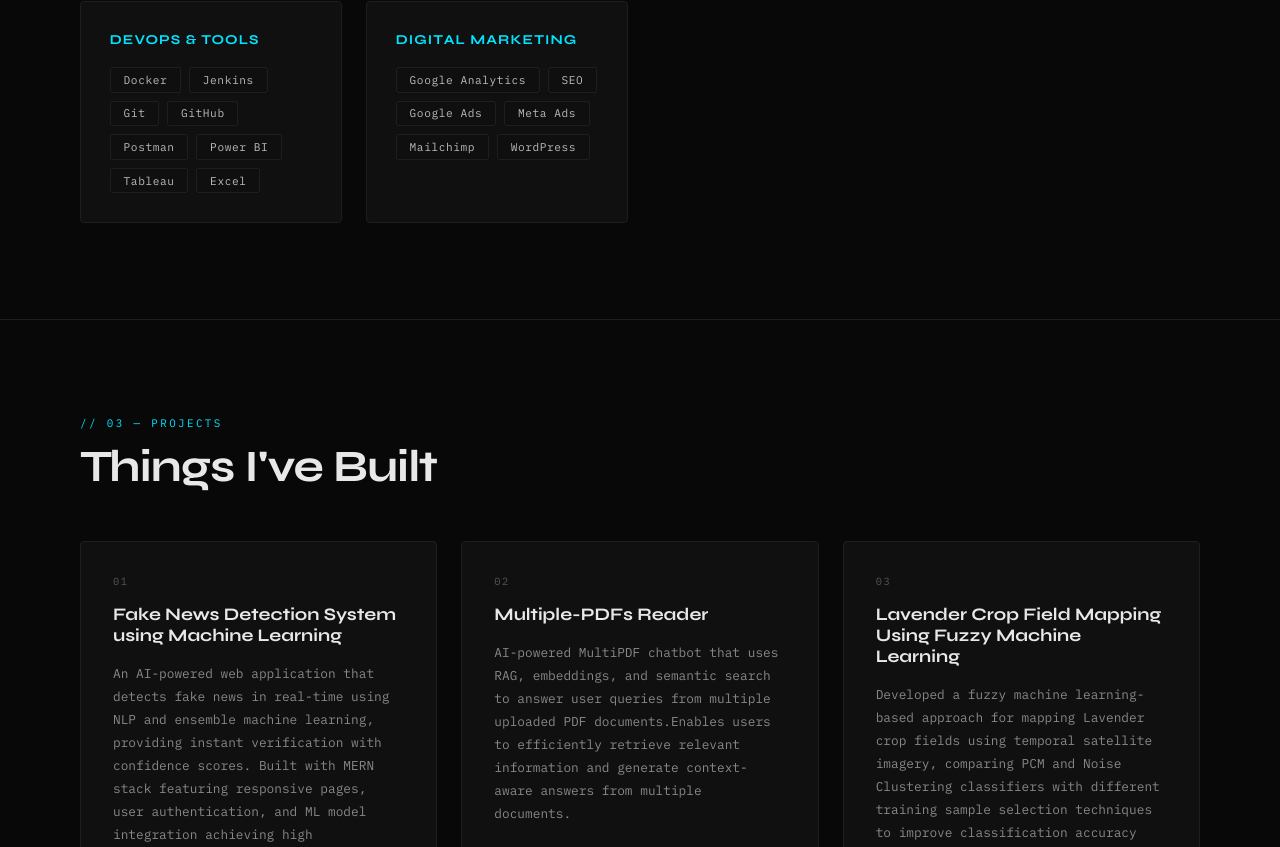
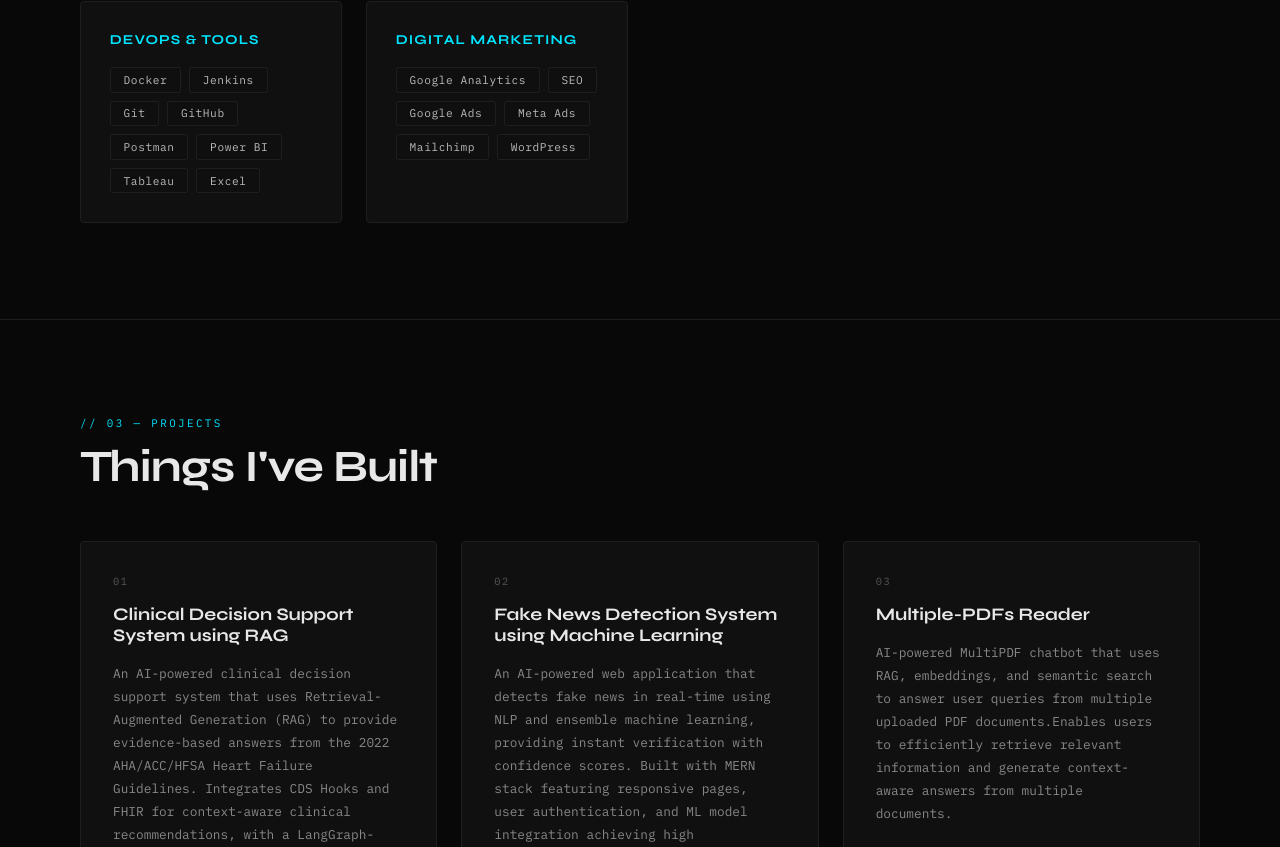
Before and after one commit to ishan-sharma23/Portfolio, a React (Vite) app: page / in a window 1280 px wide. Shown: the part 1953-2800 px from the top of the page. Built offline with nearby package versions, Linux system fonts and the light colour scheme; the HTML template or start-up script is replaced by a standard one.

Commit message:
project added

```diff
--- a/src/components/Projects.tsx
+++ b/src/components/Projects.tsx
@@ -4,41 +4,48 @@
 const PROJECTS = [
   {
     num: '01',
+    title: 'Clinical Decision Support System using RAG',
+    desc: 'An AI-powered clinical decision support system that uses Retrieval-Augmented Generation (RAG) to provide evidence-based answers from the 2022 AHA/ACC/HFSA Heart Failure Guidelines. Integrates CDS Hooks and FHIR for context-aware clinical recommendations, with a LangGraph-based RAG pipeline, Streamlit interface, and Dockerized deployment.',
+    stack: ['Python', 'LangChain', 'LangGraph', 'RAG', 'Groq (Llama 3.1)', 'ChromaDB', 'FastAPI', 'Streamlit', 'CDS Hooks', 'FHIR', 'Docker'],
+    github: 'https://github.com/ishan-sharma23/Clinical-Decision-Support-RAG',
+  },
+  {
+    num: '02',
     title: 'Fake News Detection System using Machine Learning ',
     desc: 'An AI-powered web application that detects fake news in real-time using NLP and ensemble machine learning, providing instant verification with confidence scores. Built with MERN stack featuring responsive pages, user authentication, and ML model integration achieving high classification accuracy.',
     stack: ['Python', 'Scikit-learn', 'NLTK', 'TF-IDF', 'Random Forest', 'Voting Classifier', 'JWT', 'Tailwind CSS'],
     github: 'https://github.com/ishan-sharma23/fakenews-project',
   },
   {
-    num: '02',
+    num: '03',
     title: 'Multiple-PDFs Reader ',
     desc: 'AI-powered MultiPDF chatbot that uses RAG, embeddings, and semantic search to answer user queries from multiple uploaded PDF documents.Enables users to efficiently retrieve relevant information and generate context-aware answers from multiple documents.',
     stack: ["Python", "Streamlit", "LangChain", "RAG", "Google Gemini API", "FAISS", "PyPDF2"],
     github: 'https://github.com/ishan-sharma23/multiple-pdfs-reader',
   },
   {
-    num: '03',
+    num: '04',
     title: 'Lavender Crop Field Mapping Using Fuzzy Machine Learning ',
     desc: 'Developed a fuzzy machine learning-based approach for mapping Lavender crop fields using temporal satellite imagery, comparing PCM and Noise Clustering classifiers with different training sample selection techniques to improve classification accuracy and handle crop-field heterogeneity.',
     stack: ['PlanetScope Satellite Imagery', 'CBSI-MSAVI2', 'MSAVI2', 'PCM', 'NC', 'Fuzzy Machine Learning', 'MMD'],
 
   },
   {
-    num: '04',
+    num: '05',
     title: 'Air Quality Monitoring and Prediction System ',
     desc: 'Developed a satellite-based machine learning model to estimate PM₂.₅ and PM₁₀ using Sentinel-5P, meteorological, and land surface data. The system generates spatial PM predictions and AQI mapping for regions with limited ground monitoring.',
     stack: ['Google Earth Engine', 'Python', 'Random Forest', 'Linear Regression', 'Sentinel-5P', 'Sentinel-2', 'ERA5'],
 
   },
   {
-  num: '05',
+  num: '06',
   title: 'Bank Transactions Report & Fraud Detection Dashboard',
   desc: 'Interactive 3-page Power BI dashboard analyzing bank transactions with fraud detection, geospatial mapping, and drillthrough insights using DAX measures and conditional formatting.',
   stack: ['Power BI', 'DAX', 'Power Query', 'Bing Maps', 'PowerPoint'],
   github: 'https://github.com/ishan-sharma23/bank-transactions-powerbi',
  },
  {
-  num: '06',
+  num: '07',
   title: 'Car Sales Analytics Dashboard',
   desc: 'Interactive Tableau dashboard analyzing car sales data (2020–2021) with YTD KPIs, weekly sales trends, body style & colour distribution, dealer region breakdown, and company-wise sales grid using calculated fields and filters.',
   stack: ['Tableau', 'Data Visualization', 'Calculated Fields', 'Filters & Parameters'],
```
